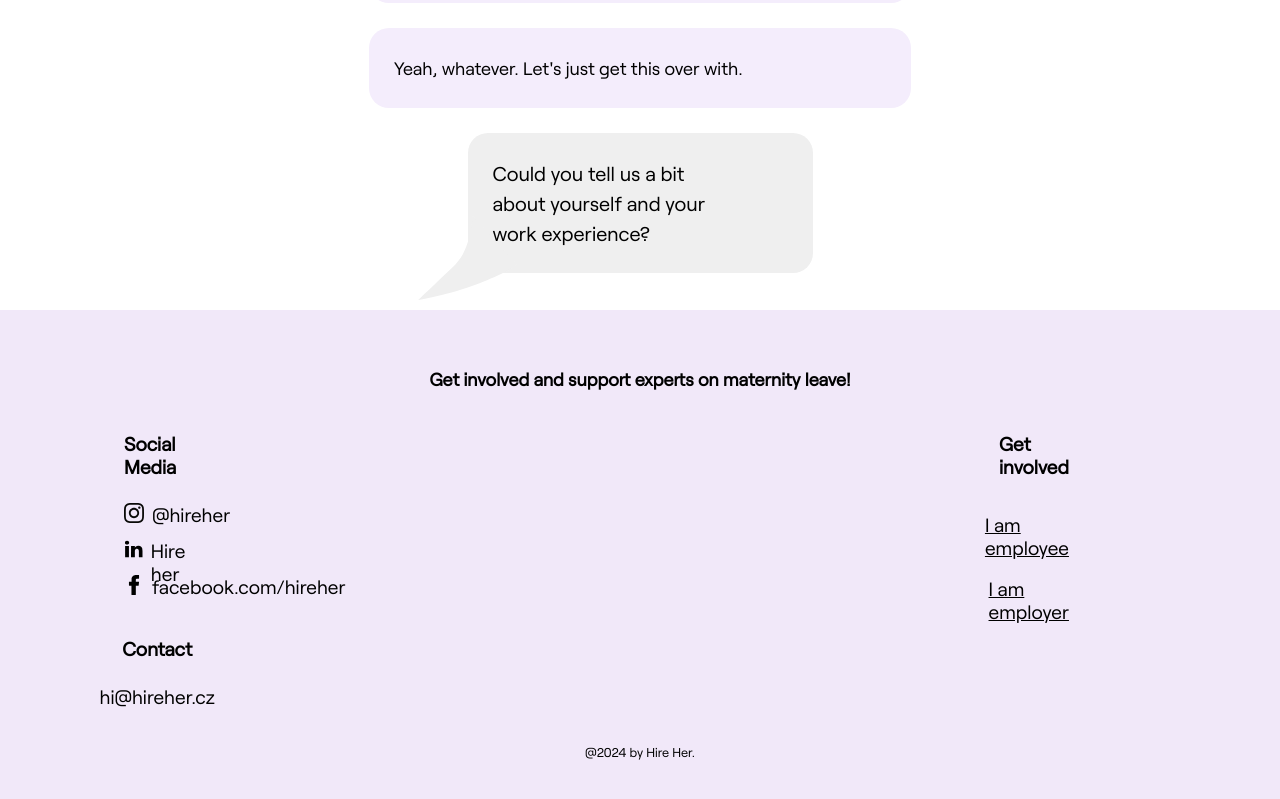
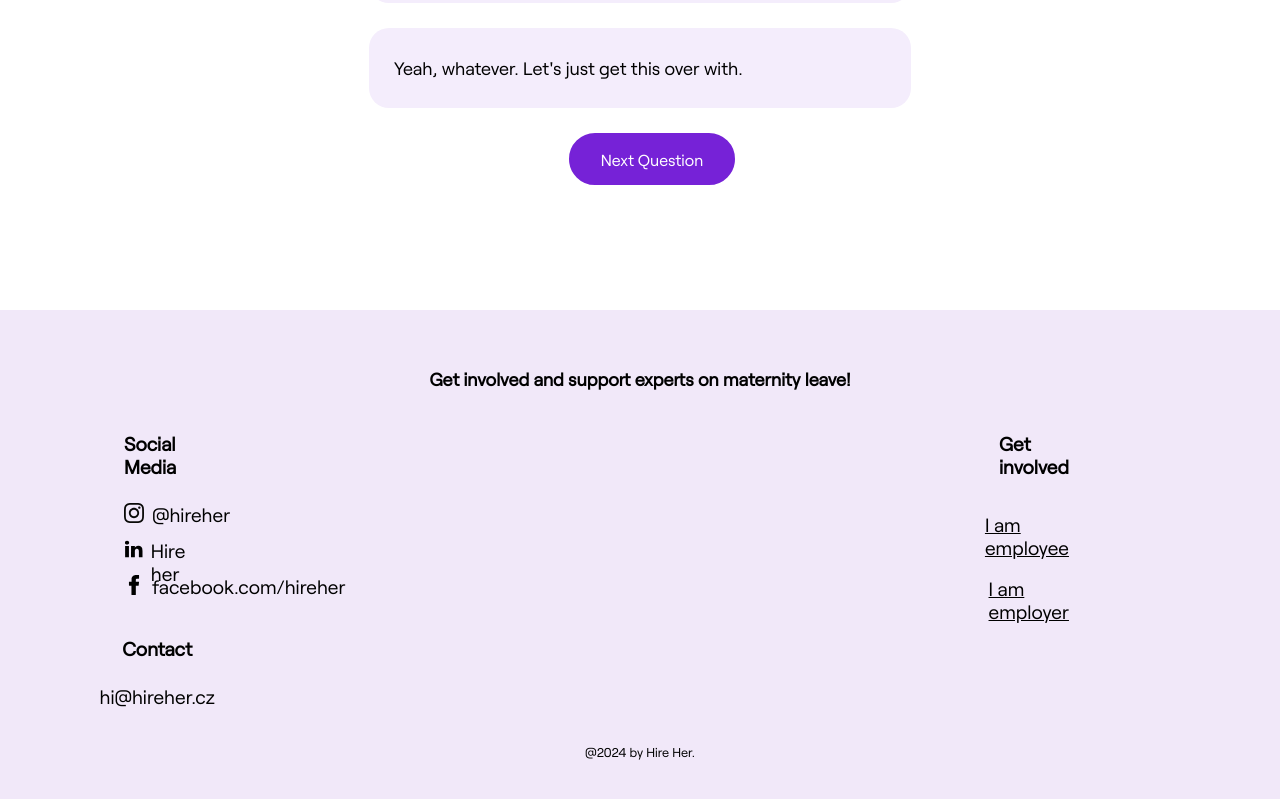
Before and after one commit to s0lena/hire-her, a React (Vite) app: page /interview in a window 1280 px wide. Shown: the part 1361-2160 px from the top of the page. Built offline with nearby package versions, Linux system fonts and the light colour scheme.

Commit message:
Added button functionality to the Interview section

```diff
--- a/src/pages/Interview/index.jsx
+++ b/src/pages/Interview/index.jsx
@@ -7,6 +7,8 @@ export const Interview = () => {
   const [isButtonClicked, setIsButtonClicked] = useState(false);
   const controls = useAnimation();
   const controls2 = useAnimation();
+  const [currentIndex, setCurrentIndex]=useState(0)
+
 
   useEffect(() => {
     if (isButtonClicked) {
@@ -50,15 +52,14 @@ export const Interview = () => {
         </div>
 
         <div className="interview" id="interview">
-          {InterviewData.map((bok) => {
-            return (
+          {InterviewData.map((bok,index) => {
+            if (index===currentIndex)
+            {return (
               <motion.div
                 className="question-container"
                 key={bok.id}
                 initial={{ opacity: 0 }}
                 whileInView={{ opacity: 1 }}
-                // viewport={{amount:'all',
-                //    once:true,}}
                 transition={{ duration: 5, delay: 0.2, ease: 'easeInOut' }}
               >
                 <div className="hr-question">
@@ -70,8 +71,9 @@ export const Interview = () => {
                   <p> {answer.answerText}</p>
 
                 </div>)}
+                <button onClick={()=>setCurrentIndex(currentIndex+1)}>Next Question</button>
               </motion.div>
-            );
+            );}
           })}
         </div>
       </div>
```
